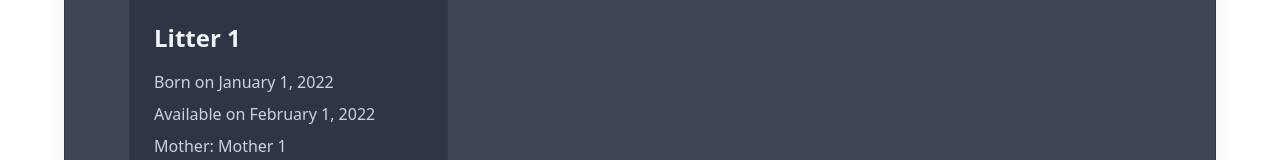
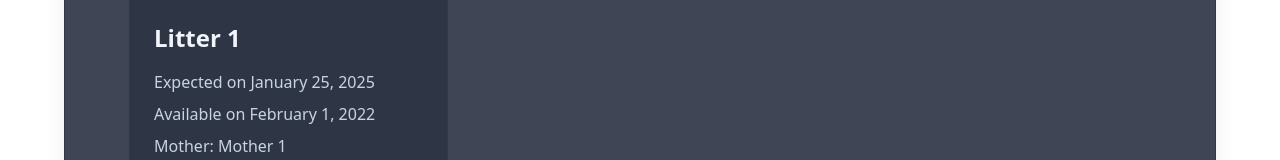
Before and after one commit to jonahgcarpenter/aprilslilpugs, a React (Create React App) app in the folder client/: page /puppies in a window 1280 px wide. Shown: the part 1458-1618 px from the top of the page. Built offline with nearby package versions, Linux system fonts and the light colour scheme; no server answers.

Commit message:
dynamicly show born on or expected on depending on birthdate

```diff
--- a/client/src/components/Litters.js
+++ b/client/src/components/Litters.js
@@ -3,6 +3,12 @@ import { LitterContext } from '../context/LitterContext';
 
 const Litters = () => {
     const { litters, loading, error, fetchLitters } = useContext(LitterContext);
+
+    const isDateInFuture = (dateString) => {
+        const date = new Date(dateString);
+        const today = new Date();
+        return date > today;
+    };
 
     useEffect(() => {
         fetchLitters();
@@ -50,7 +56,9 @@ const Litters = () => {
                             <div className="p-6 space-y-4">
                                 <h2 className="text-2xl font-semibold text-slate-100">{litter.name}</h2>
                                 <div className="space-y-2 text-slate-300">
-                                    <p>Born on {litter.birthDate}</p>
+                                    <p>
+                                        {isDateInFuture(litter.birthDate) ? 'Expected' : 'Born'} on {litter.birthDate}
+                                    </p>
                                     <p>Available on {litter.availableDate}</p>
                                     <p>Mother: {litter.mother}</p>
                                     <p>Father: {litter.father}</p>
--- a/client/src/context/LitterContext.js
+++ b/client/src/context/LitterContext.js
@@ -8,7 +8,7 @@ export const PLACEHOLDER_LITTERS = [
         name: "Litter 1",
         mother: "Mother 1",
         father: "Father 1",
-        birthDate: "January 1, 2022",
+        birthDate: "January 25, 2025",
         availableDate: "February 1, 2022",
         image: "/puppy-placeholder.jpg",
         puppies: [
```
